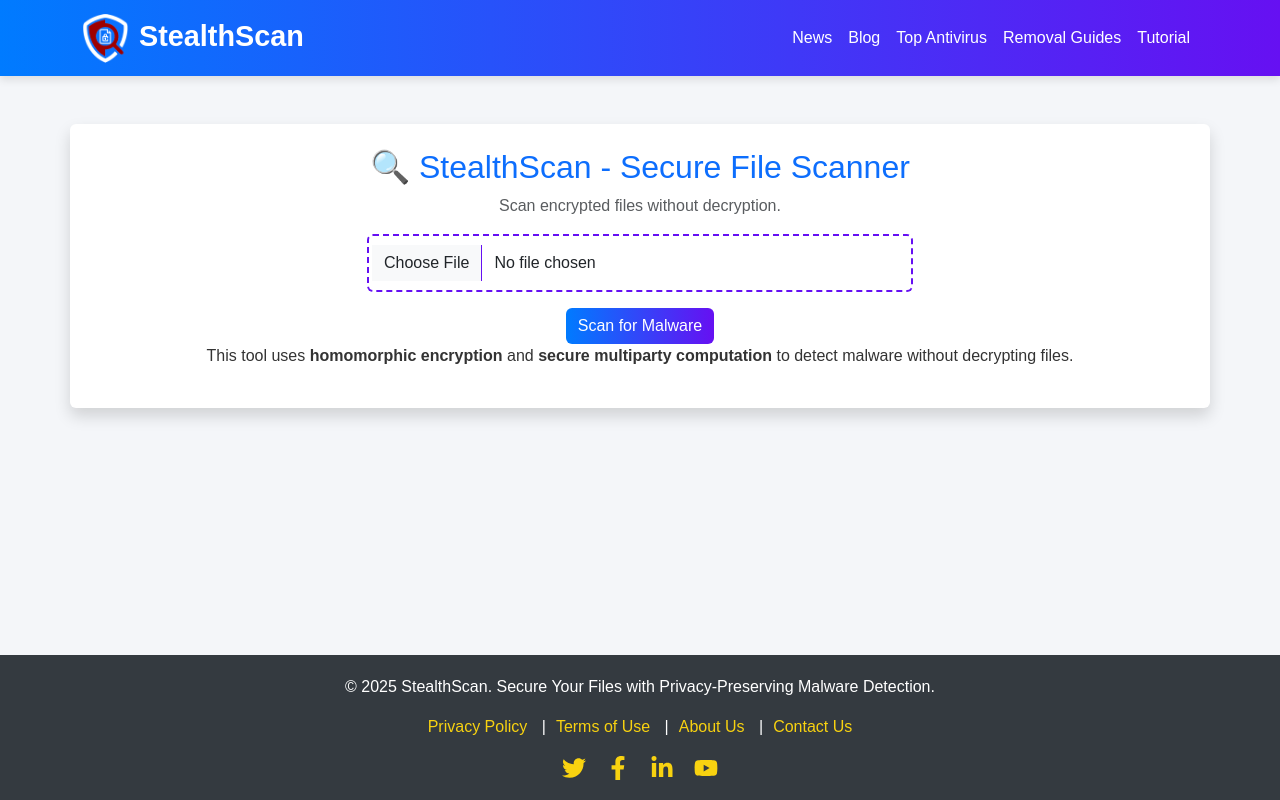
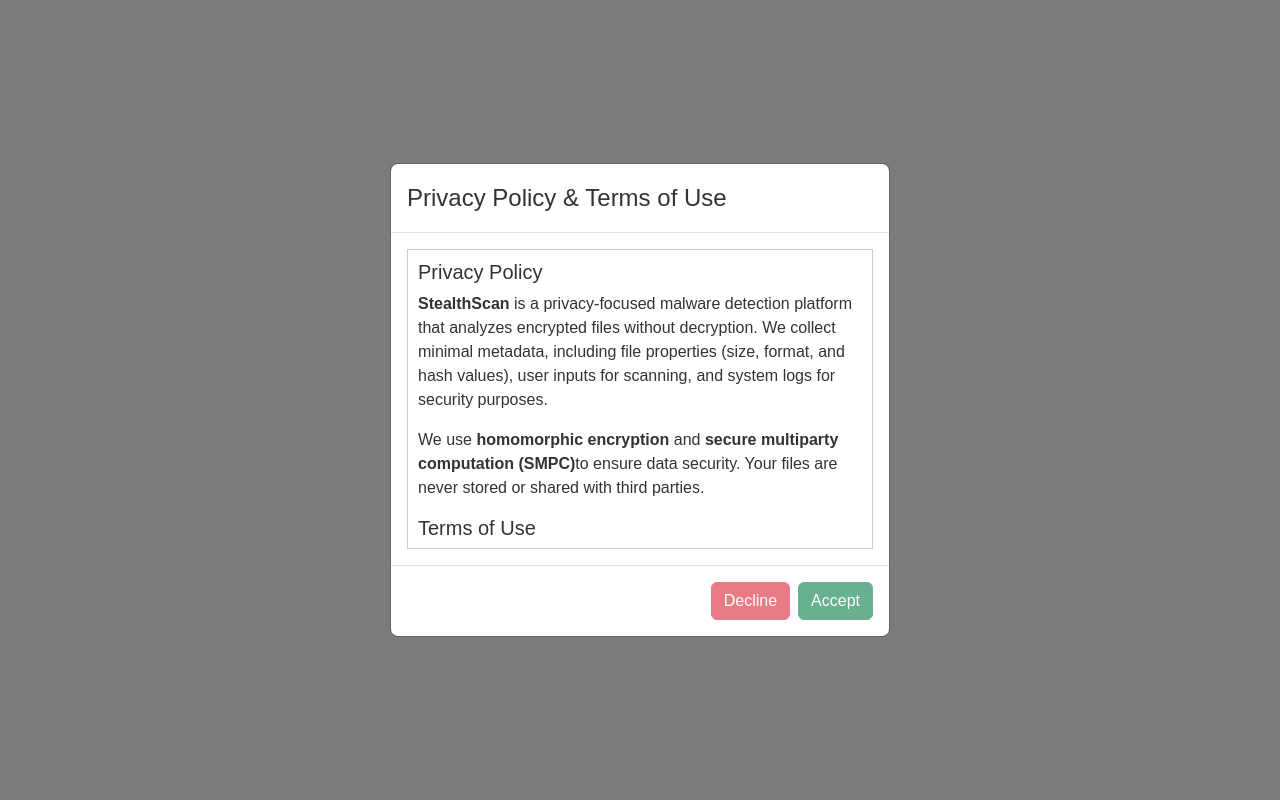
Before and after one commit to JoemarieTomona/Thesis1, a React (Create React App) app: page / in a window 1280 px wide. Built offline with nearby package versions, Linux system fonts and the light colour scheme.

Commit message:
Privacy Policy & Terms of Use(Accept/Decline) & Max file size)

```diff
--- a/src/App.js
+++ b/src/App.js
@@ -1,4 +1,4 @@
-import React from "react";
+import React, { useState, useEffect } from "react";
 import { BrowserRouter as Router, Route, Routes } from "react-router-dom";
 import MyNavbar from "./components/Navbar";
 import Home from "./components/Home";
@@ -15,17 +15,38 @@
 import TermsOfUse from "./pages/TermsOfUse";
 import AboutUs from "./pages/AboutUs";
 import ContactUs from "./pages/ContactUs";
+import ConsentModal from "./components/ConsentModal"; // Import the modal
 
 const App = () => {
+  const [consentGiven, setConsentGiven] = useState(false);
+
+  useEffect(() => {
+    sessionStorage.removeItem("userConsent"); // Forces modal to appear
+    setConsentGiven(false);
+  }, []);
+
+
+  const handleAccept = () => {
+    sessionStorage.setItem("userConsent", "accepted"); // Change to sessionStorage
+    setConsentGiven(true);
+  };
+
+  const handleDecline = () => {
+    alert("You must accept the Privacy Policy & Terms of Use to proceed.");
+  };
+
   return (
     <Router>
-      <div id="root">
+      {!consentGiven && <ConsentModal onAccept={handleAccept} onDecline={handleDecline} />}
+      {consentGiven && (
+        <>
           <MyNavbar />
           <div className="main-content">
             <Routes>
               <Route path="/" element={<Home />} />
               <Route path="/detect-malware" element={<Home />} />
               <Route path="/privacy-policy" element={<PrivacyPolicy />} />
+              <Route path="/terms-of-use" element={<TermsOfUse />} />
               <Route path="/removal-guides" element={<RemovalGuides />} />
               <Route path="/removal-guides/shafirewall" element={<Shafirewall />} />
               <Route path="/removal-guides/boramae" element={<Boramae />} />
@@ -34,13 +55,13 @@
               <Route path="/news" element={<News />} />
               <Route path="/blog" element={<Blog />} />
               <Route path="/top-antivirus" element={<TopAntivirus />} />
-            <Route path="/terms-of-use" element={<TermsOfUse />} />
               <Route path="/about-us" element={<AboutUs />} />
               <Route path="/contact-us" element={<ContactUs />} />
             </Routes>
           </div>
           <Footer />
-      </div>
+        </>
+      )}
     </Router>
   );
 };
--- /dev/null
+++ b/src/components/ConsentModal.js
@@ -0,0 +1,70 @@
+import React, { useState, useEffect } from "react";
+import { Modal, Button } from "react-bootstrap";
+
+const ConsentModal = ({ onAccept, onDecline }) => {
+  const [scrolledToBottom, setScrolledToBottom] = useState(false);
+
+  useEffect(() => {
+    const content = document.getElementById("consentContent");
+    if (content) {
+      const handleScroll = () => {
+        if (content.scrollTop + content.clientHeight >= content.scrollHeight) {
+          setScrolledToBottom(true);
+        }
+      };
+      content.addEventListener("scroll", handleScroll);
+      return () => content.removeEventListener("scroll", handleScroll);
+    }
+  }, []);
+
+  return (
+    <Modal show centered backdrop="static">
+      <Modal.Header>
+        <Modal.Title>Privacy Policy & Terms of Use</Modal.Title>
+      </Modal.Header>
+      <Modal.Body>
+        <div
+          id="consentContent"
+          style={{
+            maxHeight: "300px",
+            overflowY: "auto",
+            padding: "10px",
+            border: "1px solid #ccc",
+          }}
+        >
+          <h5>Privacy Policy</h5>
+          <p>
+            <strong>StealthScan</strong> is a privacy-focused malware detection platform that analyzes encrypted files
+            without decryption. We collect minimal metadata, including file properties (size, format, and hash values),
+            user inputs for scanning, and system logs for security purposes.
+          </p>
+          <p>
+            We use <strong>homomorphic encryption</strong> and <strong>secure multiparty computation (SMPC)</strong>
+            to ensure data security. Your files are never stored or shared with third parties.
+          </p>
+
+          <h5>Terms of Use</h5>
+          <p>
+            By using StealthScan, you agree to these terms:
+          </p>
+          <ul>
+            <li>We provide cybersecurity information for educational purposes.</li>
+            <li>We are not responsible for any damages resulting from the use of this website.</li>
+            <li>Users must not misuse or attempt to exploit the platform for unauthorized activities.</li>
+            <li>We reserve the right to update these terms at any time.</li>
+          </ul>
+        </div>
+      </Modal.Body>
+      <Modal.Footer>
+        <Button variant="danger" onClick={onDecline} disabled={!scrolledToBottom}>
+          Decline
+        </Button>
+        <Button variant="success" onClick={onAccept} disabled={!scrolledToBottom}>
+          Accept
+        </Button>
+      </Modal.Footer>
+    </Modal>
+  );
+};
+
+export default ConsentModal;
--- a/src/components/Home.js
+++ b/src/components/Home.js
@@ -2,7 +2,9 @@
 import { Container, Button, Form } from "react-bootstrap";
 
 const Home = () => {
+  const MAX_FILE_SIZE = 5 * 1024 * 1024; // 5MB in bytes
   const [selectedFile, setSelectedFile] = useState(null);
+  const [error, setError] = useState("");
   const [loading, setLoading] = useState(true);
   const [progress, setProgress] = useState(0);
 
@@ -14,7 +16,7 @@
           setTimeout(() => setLoading(false), 500);
           return 100;
         }
-        return oldProgress + 5; // Increase progress by 5% every 100ms
+        return oldProgress + 5;
       });
     }, 100);
 
@@ -22,12 +24,21 @@
   }, []);
 
   const handleFileChange = (event) => {
-    setSelectedFile(event.target.files[0]);
+    const file = event.target.files[0];
+    if (file) {
+      if (file.size > MAX_FILE_SIZE) {
+        setError("File size exceeds the maximum limit of 5MB.");
+        setSelectedFile(null);
+      } else {
+        setError("");
+        setSelectedFile(file);
+      }
+    }
   };
 
   const handleScan = () => {
     if (!selectedFile) {
-      alert("Please select a file to scan.");
+      alert("Please select a valid file (Max: 5MB) to scan.");
       return;
     }
     alert(`Scanning ${selectedFile.name} for malware...`);
@@ -47,13 +58,25 @@
   return (
     <Container className="p-4 mt-5 rounded shadow bg-white">
       <h2 className="text-center text-primary">🔍 StealthScan - Secure File Scanner</h2>
-      <p className="text-muted text-center">Scan encrypted files without decryption.</p>
+      <p className="text-muted text-center">
+        Scan encrypted files without decryption.
+      </p>
 
       <Form className="my-3 text-center">
         <Form.Group controlId="fileUpload" className="mb-3">
           <Form.Control type="file" onChange={handleFileChange} className="w-50 mx-auto" />
         </Form.Group>
+
+        {/* Maximum File Size Message */}
+        <p style={{ fontWeight: "bold", marginBottom: "10px", color: "#6c757d" }}>
+          (Maximum file upload size: 5MB)
+        </p>
+
+        {/* Error Message if File is Too Large */}
+        {error && <p style={{ color: "red", marginBottom: "10px" }}>{error}</p>}
+
         <Button id="scanButton" variant="primary" onClick={handleScan}>Scan for Malware</Button>
+
         <p style={{ marginTop: "25px", textAlign: "center", maxWidth: "1000px", margin: "auto" }}>
           This tool uses <strong>homomorphic encryption</strong> and
           <strong> secure multiparty computation</strong> to detect malware
@@ -71,8 +94,8 @@
     left: 0,
     width: "100vw",
     height: "100vh",
-    backgroundColor: "#ffffff", // White background
-    color: "#0d6efd", // Bootstrap Primary Blue
+    backgroundColor: "#ffffff",
+    color: "#0d6efd",
     display: "flex",
     flexDirection: "column",
     justifyContent: "center",
@@ -91,13 +114,13 @@
     height: "20px",
     border: "2px solid #0d6efd",
     display: "flex",
-    backgroundColor: "#e9f2ff", // Light blue background
+    backgroundColor: "#e9f2ff",
     padding: "2px",
     borderRadius: "5px",
   },
   progressBar: {
     height: "100%",
-    backgroundColor: "#0d6efd", // Primary blue progress fill
+    backgroundColor: "#0d6efd",
     borderRadius: "3px",
   },
 };
```
Lines whose indentation alone changed are shown as unchanged.
